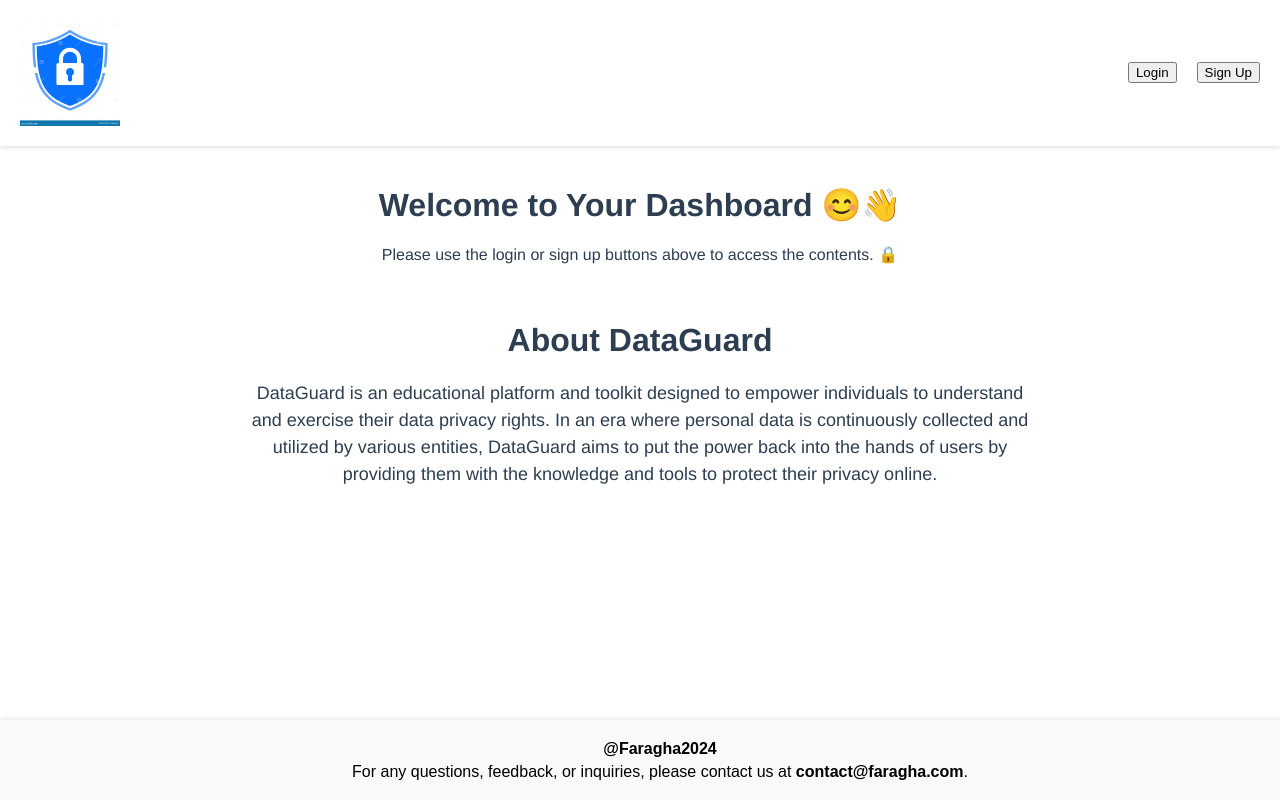
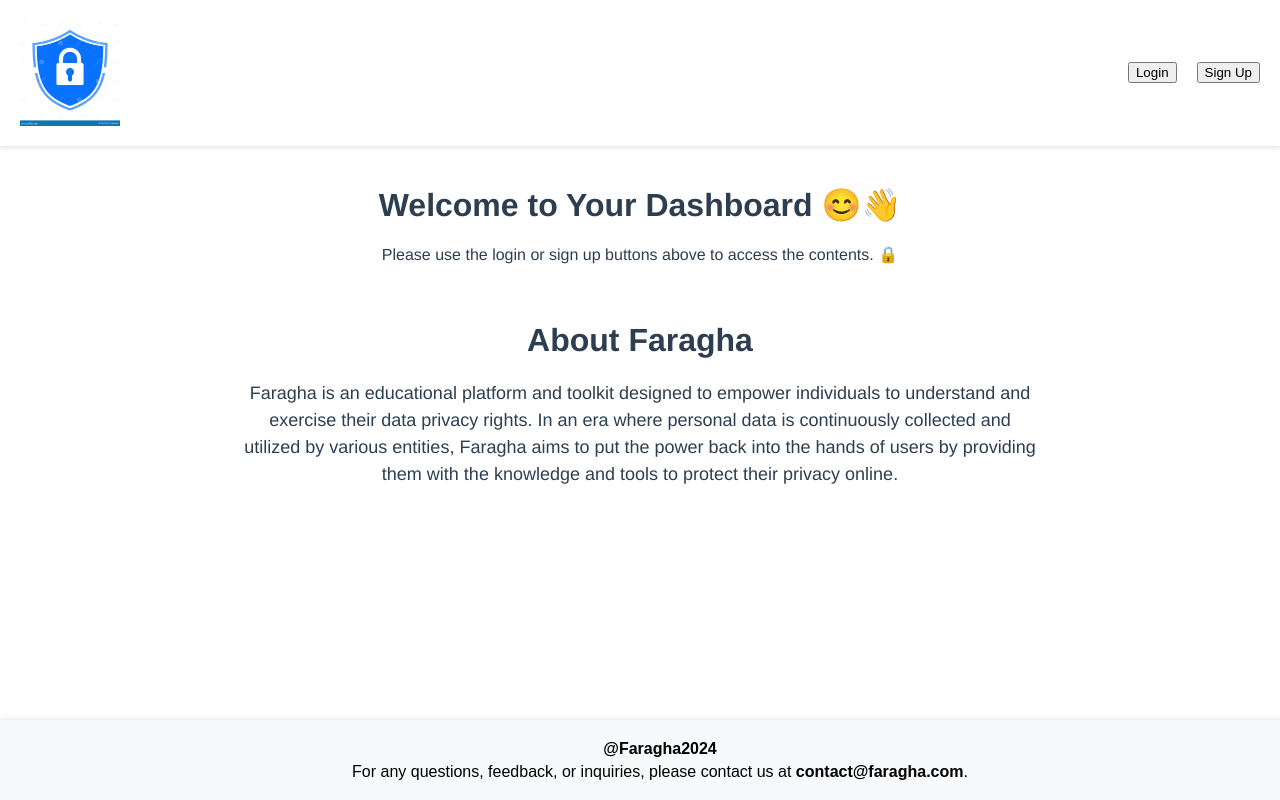
Before and after one commit to jeffmakuto/data_guard, a Vue app in the folder frontend/: page / in a window 1280 px wide. Built offline with nearby package versions, Linux system fonts and the light colour scheme; no server answers.

Commit message:
Update AboutView.vue

```diff
--- a/frontend/src/views/AboutView.vue
+++ b/frontend/src/views/AboutView.vue
@@ -1,8 +1,8 @@
 <template>
   <div class="about">
-    <h1>About DataGuard</h1>
+    <h1>About Faragha</h1>
     <p class="message">
-      DataGuard is an educational platform and toolkit designed to empower individuals to understand and exercise their data privacy rights. In an era where personal data is continuously collected and utilized by various entities, DataGuard aims to put the power back into the hands of users by providing them with the knowledge and tools to protect their privacy online.
+      Faragha is an educational platform and toolkit designed to empower individuals to understand and exercise their data privacy rights. In an era where personal data is continuously collected and utilized by various entities, Faragha aims to put the power back into the hands of users by providing them with the knowledge and tools to protect their privacy online.
     </p>
   </div>
 </template>
```
